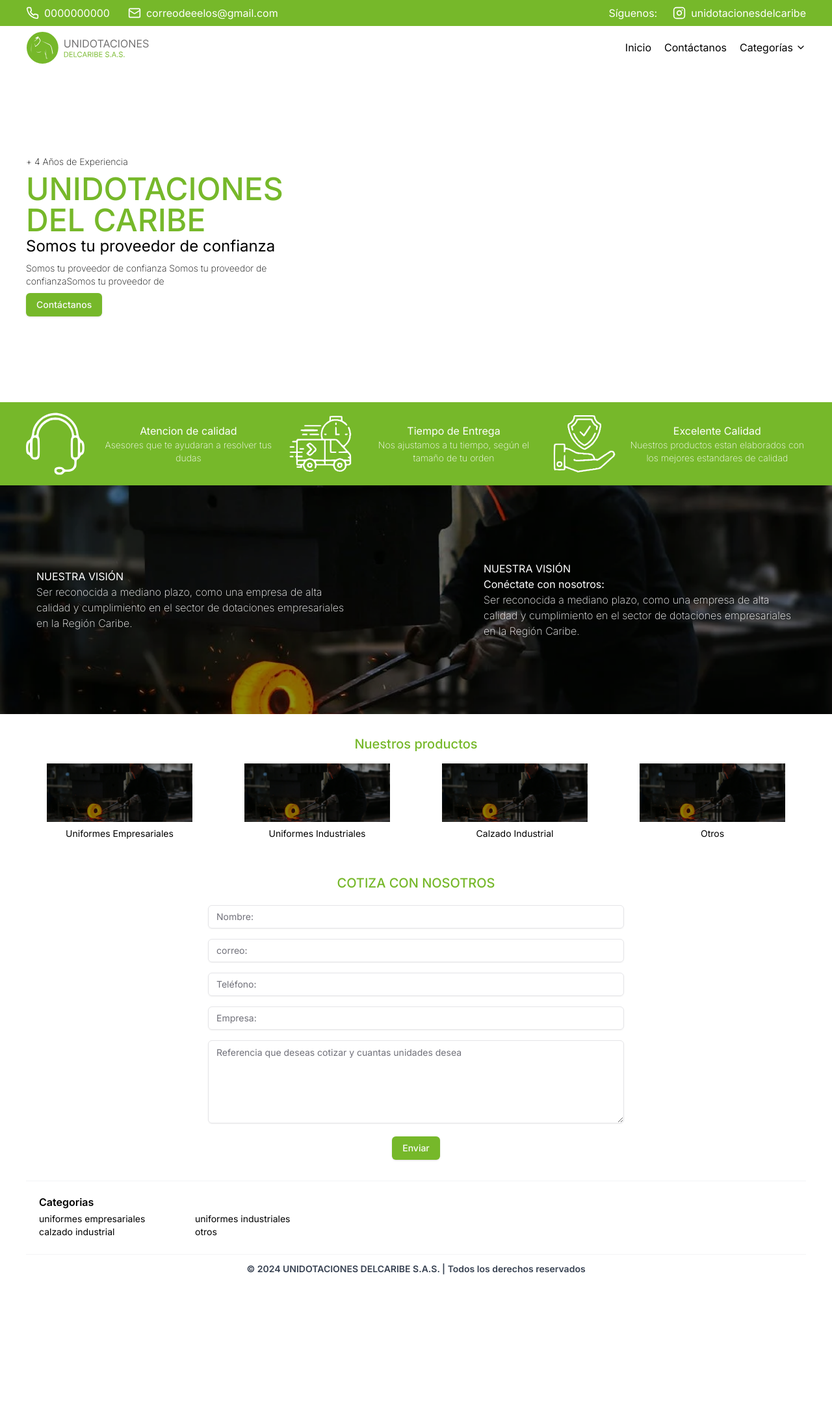
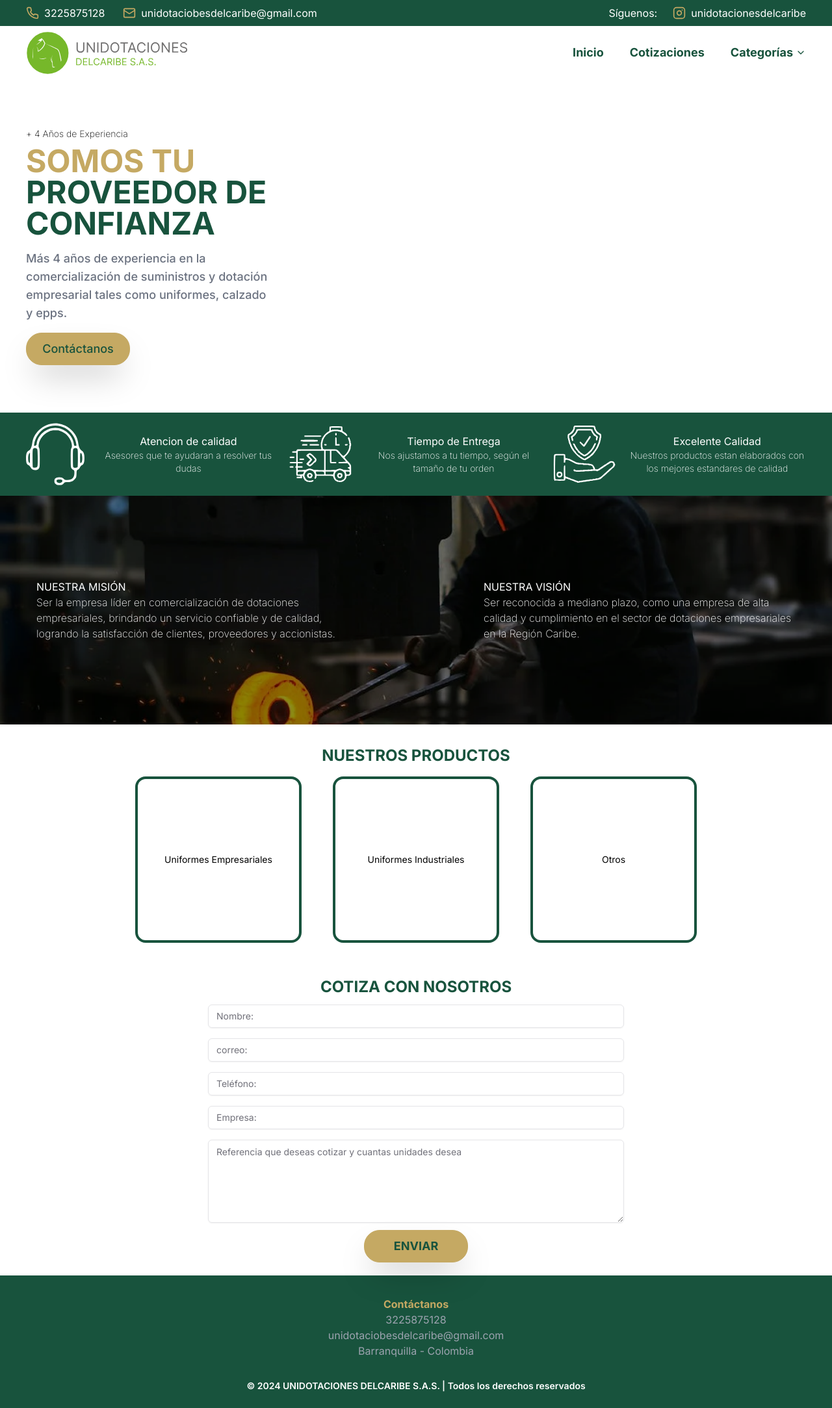
Before and after one commit to Valdo-177/Uni_dotaciones, a Next.js app: page / in a window 1280 px wide. Shown: the whole page at 65% size. Before the commit the page ends 1987 px from the top, so only its background shows below. Built offline with nearby package versions, Linux system fonts and the light colour scheme.

Commit message:
29-09-2024 12:14pm

```diff
--- a/src/components/Footer/index.tsx
+++ b/src/components/Footer/index.tsx
@@ -1,27 +1,45 @@
-import { Category } from '@/src/models'
-import Link from 'next/link'
-import React from 'react'
+import { Category } from "@/src/models";
+import Link from "next/link";
+import React from "react";
 
 const Footer = () => {
   return (
-    <section className="bg-white text-black px-2 py-3 sm:px-10">
-      <div className="2xl:w-[90rem] xl:w-full w-auto mx-auto border-t border-gray-100 p-5 flex items-center gap-2 justify-between">
-        <div>
-          <h4 className='font-[600] w-full text-start text-black cursor-pointer'>Categorias</h4>
-          <div className='py-1 grid sm:grid-cols-2 grid-cols-1 w-full sm:w-[30rem]'>
+    <section className="bg-[#18533d] text-white px-2 py-3 sm:px-10 flex flex-col items-center justify-center">
+      <div className="w-auto mx-auto p-5 flex flex-col items-center gap-2 justify-center">
+        {/* <div className="flex flex-col items-center">
+          <h4 className="font-[600] cursor-pointer">
+            Categorias
+          </h4>
+          <div className="py-1 flex flex-col items-center justify-center w-full sm:w-[30rem]">
             {Category.map((item, index) => (
-              <Link className='text-sm' href={`/Category/${item.label}`} key={index}>{item.label}</Link>
+              <Link
+                className="text-sm"
+                href={`/Category/${item.label}`}
+                key={index}
+              >
+                {item.label}
+              </Link>
             ))}
           </div>
+        </div> */}
+        <div className=" flex flex-col items-center">
+          <h3 className="text-[#C5A963] font-bold">Contáctanos</h3>
+
+          <div className="text-gray-400 flex flex-col items-center ">
+            <p>3225875128</p>
+            <p>unidotaciobesdelcaribe@gmail.com</p>
+
+            <p>Barranquilla -  Colombia</p>
+          </div>
         </div>
-
       </div>
-      <div className="2xl:w-[90rem] xl:w-full w-auto mx-auto border-t border-gray-100 py-3 flex items-center justify-center">
-        <h4 className='text-xs sm:text-sm font-[600] w-full text-gray-700 cursor-pointer text-center'>© 2024 UNIDOTACIONES DELCARIBE S.A.S. | Todos los derechos reservados</h4>
-
+      <div className="2xl:w-[90rem] xl:w-full w-auto mx-auto  py-3 flex items-center justify-center">
+        <h4 className="text-xs sm:text-sm font-[600] w-full  cursor-pointer text-center">
+          © 2024 UNIDOTACIONES DELCARIBE S.A.S. | Todos los derechos reservados
+        </h4>
       </div>
     </section>
-  )
-}
+  );
+};
 
-export default Footer
+export default Footer;
--- a/src/components/Form/index.tsx
+++ b/src/components/Form/index.tsx
@@ -26,7 +26,7 @@ const Form = () => {
     <section className="bg-white text-black px-4">
       <div className="xl:w-[75rem] w-auto mx-auto gap-2 h-[30rem] flex flex-col py-5 items-center justify-between">
         <Loading show={show} />
-        <h3 className='text-primaryColor uppercase text-xl font-medium'>Cotiza con nosotros</h3>
+        <h3 className='text-[#18533d] uppercase text-2xl font-bold'>Cotiza con nosotros</h3>
         <form className='sm:w-[40rem] w-full flex flex-col gap-4'>
           <div>
             {/* <Label htmlFor="name" className='text-sm'>Nombres y apellidos: <span className='text-primaryColor'>*</span></Label> */}
@@ -49,7 +49,8 @@ const Form = () => {
             <Textarea className='h-32' placeholder="Referencia que deseas cotizar y cuantas unidades desea" id="detalles" onChange={({ target: { value } }) => onChange(value, "detalles")} />
           </div>
         </form>
-        <Button onClick={() => ShowLoading(true)} className='bg-primaryColor hover:bg-primaryColorBlack'>Enviar </Button>
+        {/* <Button onClick={() => ShowLoading(true)} className='bg-primaryColor hover:bg-primaryColorBlack'>Enviar </Button> */}
+        <Button className="text-[#18533d] font-bold uppercase text-lg hover:before:bg-redborder-red-500 relative h-[50px] w-40 overflow-hidden border border-[#C5A963] bg-[#C5A963] px-3  shadow-2xl transition-all before:absolute before:bottom-0 before:left-0 before:top-0 before:z-0 before:h-full before:w-0 before:bg-[#18533d] before:transition-all before:duration-500 hover:text-white hover:shadow-[#18533d] hover:before:left-0 hover:before:w-full rounded-3xl"><span className="relative z-10"> Enviar</span></Button>
       </div>
     </section>
   )
--- a/src/components/Nav/index.tsx
+++ b/src/components/Nav/index.tsx
@@ -85,17 +85,17 @@ const Nav = () => {
 
   return (
     <>
-      <header className="bg-primaryColor text-white">
+      <header className="bg-[#18533d] text-white">
         <section className="hidden sm:block px-5 sm:px-10 py-2">
           <div className="2xl:w-[90rem] xl:w-[75rem] w-auto mx-auto flex flex-col sm:flex-row items-center justify-center sm:justify-between gap-2">
             <div className="flex flex-col sm:flex-row items-center sm:gap-7 gap-3">
               <div className="flex items-center gap-2">
-                <Phone size={20} />
-                <p>0000000000</p>
+                <Phone color="#C5A963" size={20} />
+                <p>3225875128</p>
               </div>
               <div className="flex items-center gap-2">
-                <Mail size={20} />
-                <p>correodeeelos@gmail.com</p>
+                <Mail color="#C5A963" size={20} />
+                <p>unidotaciobesdelcaribe@gmail.com</p>
               </div>
             </div>
 
@@ -106,7 +106,7 @@ const Nav = () => {
                 target="_blank"
                 className="flex items-center gap-2"
               >
-                <Instagram size={20} />
+                <Instagram color="#C5A963" size={20} />
                 <p>unidotacionesdelcaribe</p>
               </a>
             </div>
@@ -116,21 +116,21 @@ const Nav = () => {
           <div className="2xl:w-[90rem] xl:w-[75rem] w-auto mx-auto flex items-center justify-between">
             <Image
               src={Logo}
-              width={190}
-              height={190}
+              width={250}
+              height={250}
               alt="Logo de naturchem"
               onClick={() => roter.push("/")}
             />
-            <div className="hidden sm:flex items-center gap-5 text-fondo">
-              <Link href="#" className="hover:underline">
+            <div className="hidden sm:flex items-center font-bold gap-10 text-lg">
+              <Link href="#" className="text-[#18533d] hover:text-[#C5A963]">
                 Inicio
               </Link>
-              <Link href="#" className="hover:underline">
-                Contáctanos
+              <Link href="#" className="text-[#18533d] hover:text-[#C5A963]">
+                Cotizaciones
               </Link>
               <Popover open={open} onOpenChange={setOpen}>
                 <PopoverTrigger asChild>
-                  <div className="flex items-center gap-1 cursor-pointer hover:underline">
+                  <div className="flex items-center gap-1 cursor-pointer text-[#18533d] hover:text-[#C5A963]">
                     <p>Categorías</p>
                     <ChevronDown size={16} />
                   </div>
--- a/src/models/index.ts
+++ b/src/models/index.ts
@@ -31,10 +31,6 @@ export const categorias: categoriasType[] = [
         label: "uniformes industriales",
     },
     {
-        value: "calzado industrial",
-        label: "calzado industrial",
-    },
-    {
         value: "otros",
         label: "otros",
     },
@@ -43,7 +39,6 @@ export const categorias: categoriasType[] = [
 export const categoriasProduct: string[] = [
     "uniformes empresariales",
     "uniformes industriales",
-    "calzado industrial",
     "otros",
 ]
 
@@ -55,10 +50,6 @@ export const Category: categoriasType[] = [
     {
         value: "uniformes industriales",
         label: "uniformes industriales",
-    },
-    {
-        value: "calzado industrial",
-        label: "calzado industrial",
     },
     {
         value: "otros",
@@ -77,10 +68,6 @@ export const CategoryCard: categoryCardType[] = [
         title: "Uniformes Industriales",
     },
     {
-        img: "Calzado Industrial",
-        title: "Calzado Industrial",
-    },
-    {
         img: "Otros",
         title: "Otros",
     },
--- a/src/pages/HomePages/index.tsx
+++ b/src/pages/HomePages/index.tsx
@@ -15,22 +15,23 @@ const HomePages = () => {
               + 4 Años de Experiencia
             </span>
             <div className="w-full">
-              <h1 className="text-primaryColor text-3xl sm:text-5xl uppercase font-medium">
-                Unidotaciones <br /> del caribe
+              <h1 className="text-[#18533d] font-bold text-3xl sm:text-5xl uppercase ">
+               <span className="text-[#C5A963]">Somos tu </span>proveedor  de confianza
               </h1>
-              <h2 className="text-2xl">Somos tu proveedor de confianza</h2>
+              {/* <h2 className="text-2xl">Somos tu proveedor de confianza</h2> */}
             </div>
-            <p className="sm:w-[24rem] font-extralight text-sm">
-              Somos tu proveedor de confianza Somos tu proveedor de
-              confianzaSomos tu proveedor de{" "}
+            <p className="sm:w-[24rem] font-medium text-lg py-2 text-gray-500 ">
+              Más 4 años de experiencia en la comercialización de suministros y
+              dotación empresarial tales como uniformes, calzado y epps.
             </p>
-            <Button className="bg-primaryColor hover:bg-primaryColorBlack">
+            {/* <Button className="bg-[#C5A963] text-[#18533d] hover:bg-[#18533d] rounded-2xl p-4">
               Contáctanos
-            </Button>
+            </Button> */}
+            <Button className="text-[#18533d] hover:before:bg-redborder-red-500 relative h-[50px] w-40 overflow-hidden border border-[#C5A963] bg-[#C5A963] px-3  shadow-2xl transition-all before:absolute before:bottom-0 before:left-0 before:top-0 before:z-0 before:h-full before:w-0 before:bg-[#18533d] before:transition-all before:duration-500 hover:text-white hover:shadow-[#18533d] hover:before:left-0 hover:before:w-full rounded-3xl text-lg"><span className="relative z-10"> Contáctanos</span></Button>
           </div>
         </div>
       </section>
-      <section className="bg-primaryColor text-black">
+      <section className="bg-[#18533d] text-black">
         <div className="xl:w-[75rem] w-auto mx-auto gap-4 p-5 sm:p-0 sm:h-[8rem] grid grid-cols-1 sm:grid-cols-3 items-center justify-between">
           {itemBeneficios.map((item, index) => (
             <CardDescription item={item} key={index} />
@@ -47,15 +48,13 @@ const HomePages = () => {
         />
         <div className="xl:w-[75rem] w-full mx-auto p-4 py-6 h-[22rem] flex flex-col sm:flex-row items-center justify-between absolute top-0 text-white">
           <div>
-            <h3>NUESTRA VISIÓN</h3>
+            <h3>NUESTRA MISIÓN</h3>
             <p className="font-extralight sm:w-[30rem]">
-              Ser reconocida a mediano plazo, como una empresa de alta calidad y
-              cumplimiento en el sector de dotaciones empresariales en la Región
-              Caribe.
+            Ser la empresa líder en comercialización de dotaciones empresariales, brindando un servicio confiable y de calidad, logrando la satisfacción de clientes, proveedores y accionistas.
             </p>
           </div>
           <div>
-            <h3>NUESTRA VISIÓN</h3>Conéctate con nosotros:
+            <h3>NUESTRA VISIÓN</h3>
             <p className="font-extralight sm:w-[30rem]">
               Ser reconocida a mediano plazo, como una empresa de alta calidad y
               cumplimiento en el sector de dotaciones empresariales en la Región
@@ -66,15 +65,22 @@ const HomePages = () => {
       </section>
 
       <section className=" text-black ">
-        <div className="xl:w-[75rem] w-auto mx-auto gap-4 p-5 sm:p-0 my-8 flex flex-col  items-center justify-center">
-          <h2 className="text-primaryColor text-xl font-medium">
-            Nuestros productos
-          </h2>
+        <div className="xl:w-[54rem] w-auto mx-auto gap-4 p-5 sm:p-0 my-8 flex flex-col items-center justify-center">
+        <h3 className='text-[#18533d] uppercase text-2xl font-bold'>Nuestros productos</h3>
 
-          <div className="grid grid-cols-1 sm:grid-cols-4 items-center justify-center w-full text-center gap-4">
+          <div className="grid grid-cols-1 sm:grid-cols-3 items-center justify-between  gap-12">
             {CategoryCard.map((item, index) => (
-              <div key={index} className="px-8 cursor-pointer flex gap-2 items-center justify-center flex-col">
-                <Image src={fondoSection} alt={item.title} width={600} height={600} />
+              <div
+                key={index}
+                className="px-8 border-4 h-64 rounded-2xl w-64 border-[#18533d] cursor-pointer flex gap-2 items-center justify-center flex-col"
+              >
+
+                {/* <Image
+                  src={fondoSection}
+                  alt={item.title}
+                  width={600}
+                  height={600}
+                /> */}
 
                 <h3 className=" text-sm">{item.title}</h3>
               </div>
```
